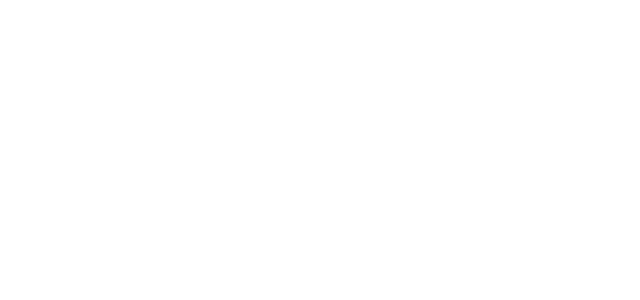
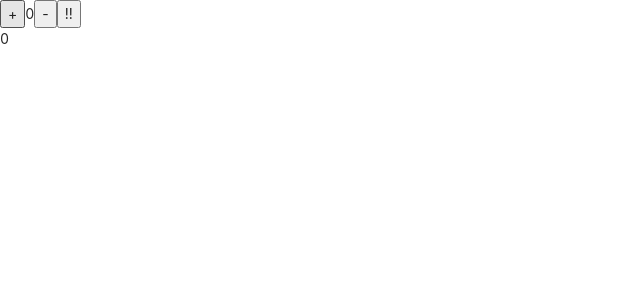
Before and after one commit to behoney/study_react_redux_sass, a React (Create React App) app: page / in a window 1280 px wide. Shown: the top 300 px of the page, without its empty margins (0-640 px from the left). Built offline with nearby package versions, Linux system fonts and the light colour scheme.

Commit message:
[add] redux

```diff
--- a/package.json
+++ b/package.json
@@ -3,6 +3,7 @@
   "version": "0.1.0",
   "private": true,
   "dependencies": {
+    "@reduxjs/toolkit": "^1.8.1",
     "@testing-library/jest-dom": "^5.14.1",
     "@testing-library/react": "^12.0.0",
     "@testing-library/user-event": "^13.2.1",
@@ -11,12 +12,14 @@
     "@types/react": "^17.0.20",
     "@types/react-dom": "^17.0.9",
     "antd": "^4.19.5",
+    "axios": "^0.26.1",
     "date-fns": "^2.28.0",
     "moment": "^2.29.2",
     "moment-timezone": "^0.5.34",
     "node-sass": "^7.0.1",
     "react": "^18.0.0",
     "react-dom": "^18.0.0",
+    "react-redux": "^7.2.8",
     "react-scripts": "5.0.0",
     "typescript": "^4.4.2",
     "web-vitals": "^2.1.0"
--- a/src/App.tsx
+++ b/src/App.tsx
@@ -4,7 +4,7 @@ import CH1 from "./CH1"
 import CH2 from "./CH2"
 import CH3 from "./CH3"
 import CH4 from './CH4';
-import CH5 from './CH5';
+import CH5, { CH5_Friend } from './CH5';
 
 import Keyframe from './Keyframe';
 import Spinner from './Spinner';
@@ -16,6 +16,7 @@ function App() {
   return (
     <div className="App">
       <CH5 />
+      <CH5_Friend></CH5_Friend>
     </div>
   );
 }
--- a/src/CH5.jsx
+++ b/src/CH5.jsx
@@ -2,11 +2,46 @@
 
 import React, { useState, useEffect, useRef, useReducer, useMemo } from 'react'
 import "./CH5.scss"
+import { useSelector, useDispatch } from 'react-redux'
+import {
+    increment, decrement, incrementByAmount
+} from './redux/counterSlice';
+
 
 function CH5() {
+    const count = useSelector(state => state.counter.value)
+    const dispatch = useDispatch();
+
+
     return (<>
+        <div>
+            <div>
+                <button onClick={() => dispatch(increment())}>+</button>
+                <span>{count}</span>
+                <button onClick={() => dispatch(decrement())}>-</button>
+                <button onClick={() => dispatch(incrementByAmount(5))}>!!</button>
+            </div>
+        </div>
 
     </>)
 }
 
 export default CH5;
+
+
+// part2
+
+export function CH5_Friend() {
+    const count = useSelector(state => state.counter.value)
+    const dispatch = useDispatch();
+
+
+    return (<>
+        <div>
+            <div>
+                <span>{count}</span>
+            </div>
+        </div>
+
+    </>)
+}
--- a/src/index.tsx
+++ b/src/index.tsx
@@ -3,10 +3,14 @@ import ReactDOM from 'react-dom';
 import './index.css';
 import App from './App';
 import reportWebVitals from './reportWebVitals';
+import { Provider } from 'react-redux';
+import configureStore from './redux/store.js';
 
 ReactDOM.render(
   <React.StrictMode>
-    <App />
+    <Provider store={configureStore}>
+      <App />
+    </Provider>
   </React.StrictMode>,
   document.getElementById('root')
 );
--- /dev/null
+++ b/src/redux/counterSlice.js
@@ -0,0 +1,22 @@
+import { createSlice } from '@reduxjs/toolkit'
+
+export const counterSlice = createSlice({
+    name: "counter",
+    initialState: {
+        value: 0
+    },
+    reducers: {
+        increment: (state) => {
+            state.value += 1
+        },
+        decrement: (state) => {
+            state.value += -1
+        },
+        incrementByAmount: (state, action) => {
+            state.value += action.payload
+        }
+    }
+})
+
+export const { increment, decrement, incrementByAmount } = counterSlice.actions
+export default counterSlice.reducer
--- /dev/null
+++ b/src/redux/store.js
@@ -0,0 +1,8 @@
+import { configureStore } from "@reduxjs/toolkit"
+import counterReducer from "./counterSlice"
+
+export default configureStore({
+    reducer: {
+        counter: counterReducer
+    }
+})
```
Also changed, not shown: 1 other file (tests, documents, lock files or other folders).
